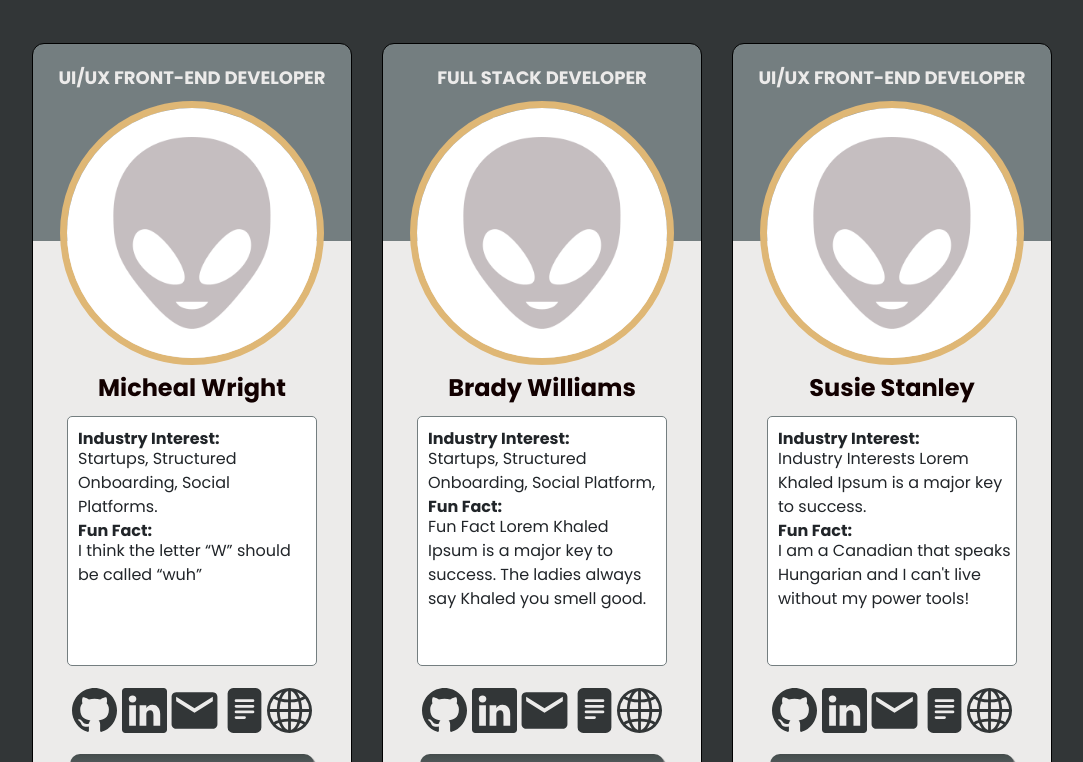
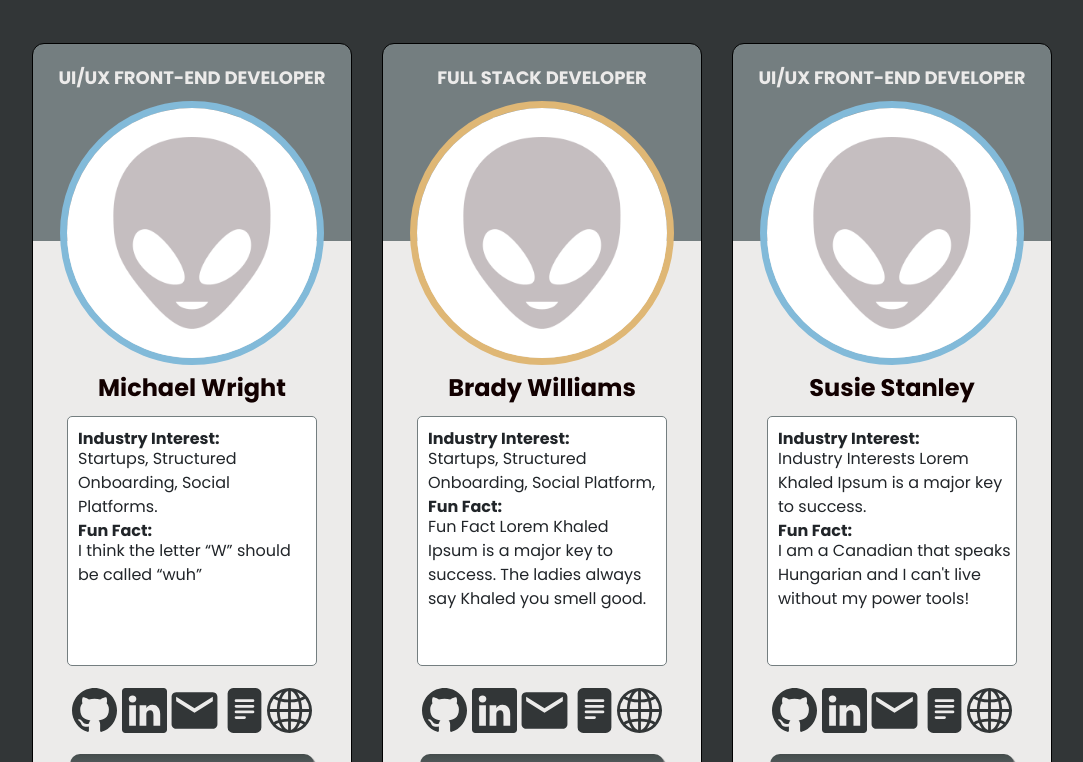
Before and after one commit to nss-day-cohort-51/nss-day-cohort-51.github.io, a React (Create React App) app: page / in a window 1280 px wide. Shown: the part 578-1340 px from the top of the page, without its empty margins (98-1181 px from the left). Built offline with nearby package versions, Linux system fonts and the light colour scheme.

Commit message:
added border color conditional

```diff
--- a/public/api/database.json
+++ b/public/api/database.json
@@ -2,7 +2,7 @@
   "users": [
     {
       "id": 1,
-      "name": "Micheal Wright",
+      "name": "Michael Wright",
       "title": "UI/UX FRONT-END DEVELOPER",
       "email": "mrwry7@gmail.com",
       "git": "https://github.com/sm3dev",
--- a/src/components/DevCard.js
+++ b/src/components/DevCard.js
@@ -8,6 +8,14 @@ import "../styles/custom.scss";
 export const DevCard = ({ obj }) => {
   console.log("obj", obj);
   console.log("obj.name", obj.name);
+  const borderColor = (title) => {
+      if (title === "FULL STACK DEVELOPER") {
+        return "fsYellow";
+      } else {
+        return "feBlue";
+      }
+    };
+
   return (
     <>
       <div className="dev-card">
@@ -17,7 +25,7 @@ export const DevCard = ({ obj }) => {
             <img
               src={require(`../images/${obj?.pic}`).default}
               alt={obj?.name}
-              className="card-pic"
+              className={borderColor(obj.title)}
             />
           ) : (
             <img
--- a/src/styles/devlist.scss
+++ b/src/styles/devlist.scss
@@ -52,9 +52,17 @@ $platinum: #ecebea;
 
   .dev-card__pic {
      img {
-    border: $mustard solid 7px;
+
     border-radius: 50%;
         }
+    .fsYellow {
+      border: $mustard solid 7px;
+      border-radius: 50%;
+          }
+    .feBlue {
+      border: $blue solid 7px;
+      border-radius: 50%;
+          }
     }
   .interest-fact__container {
     display: flex;
```
